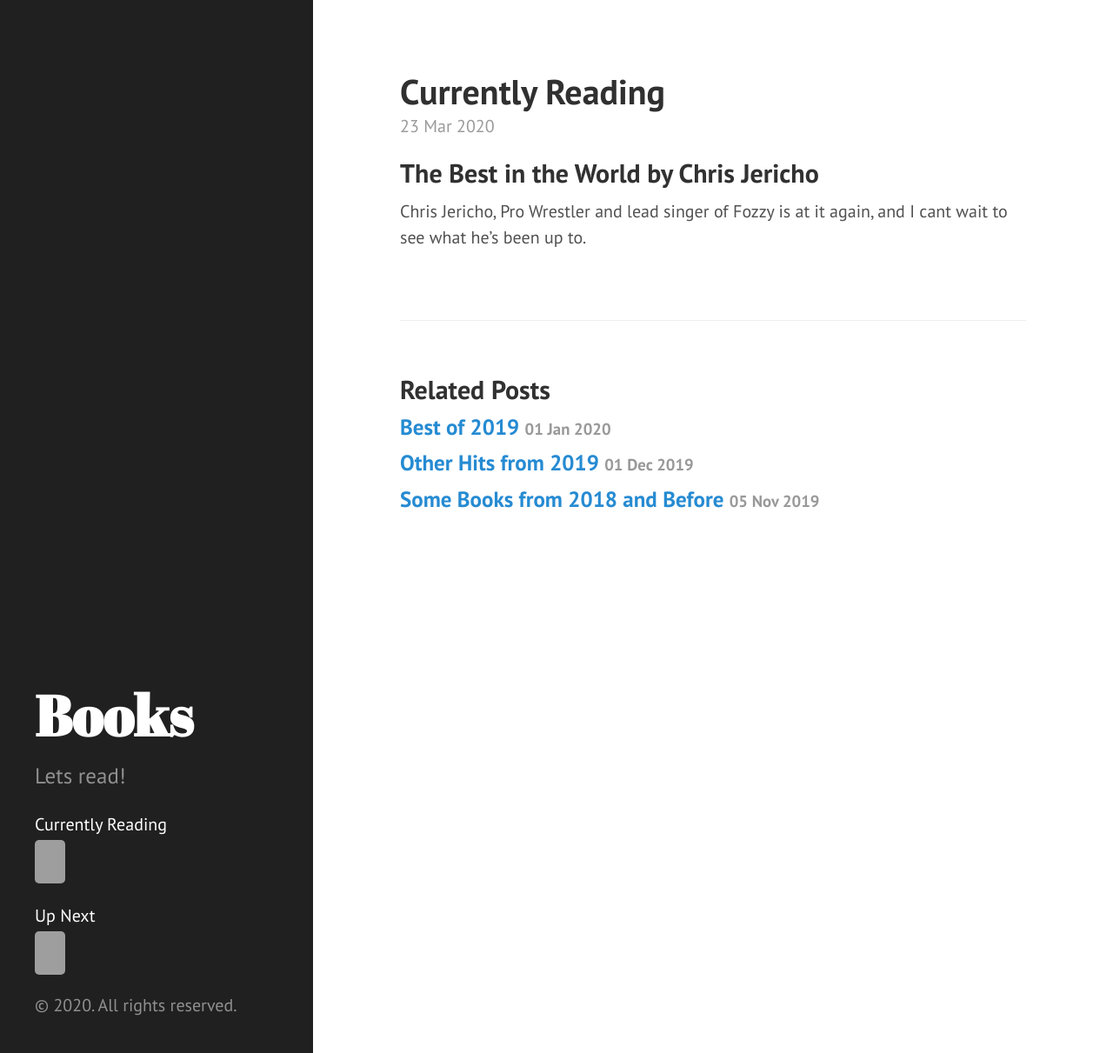
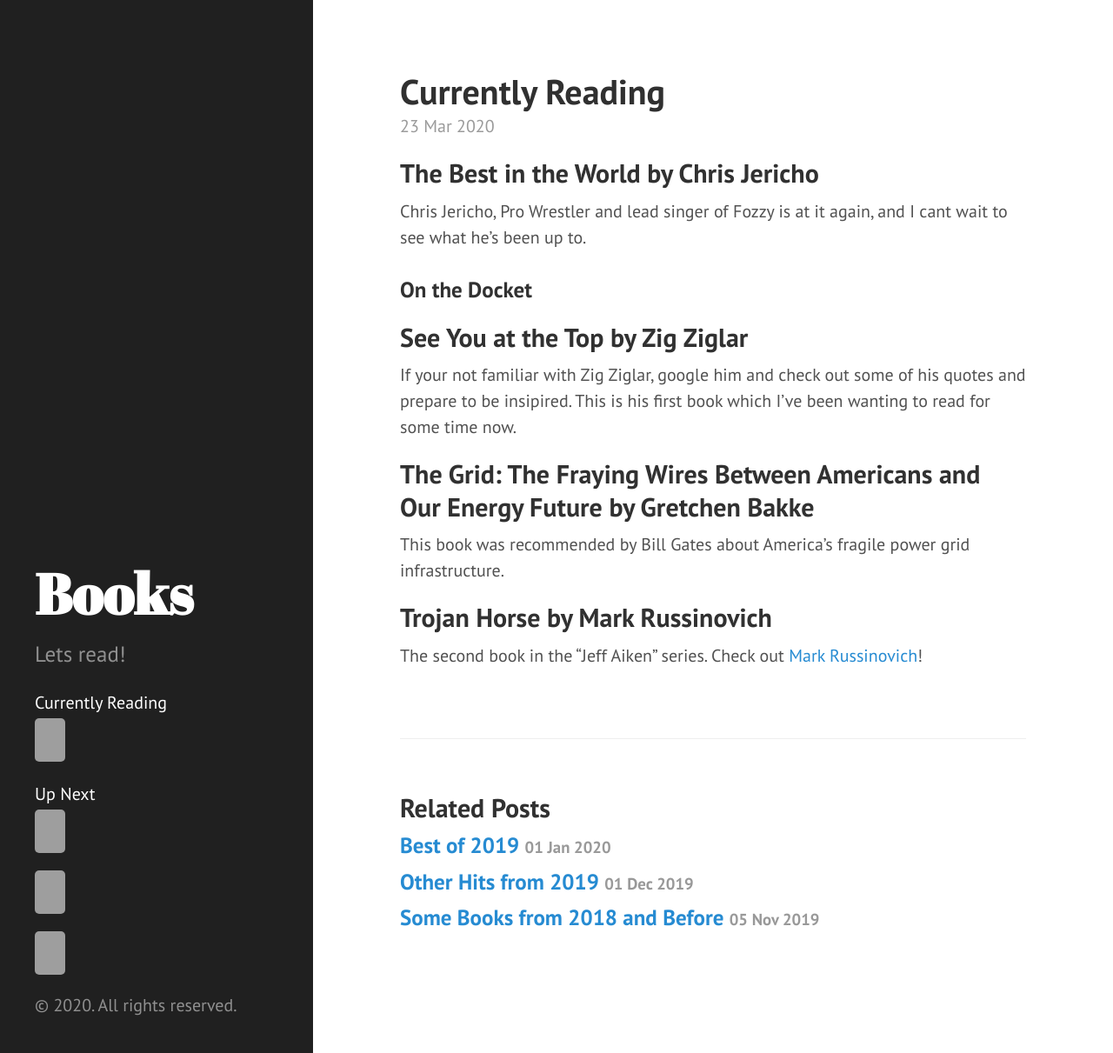
Before and after one commit to Kenstogram/Kenstogram.github.io, a Jekyll site: the page built from _posts/2020-03-23-currentlyreading.md, in a window 1280 px wide and 1211 px high. Shown: the whole window at 87% size. Built offline with Jekyll 4.4.1, drawn with Linux system fonts in a browser that asks for light colours; grey boxes are pictures that could not be loaded.

Commit message:
Coming Soon

```diff
--- a/_includes/sidebar.html
+++ b/_includes/sidebar.html
@@ -14,6 +14,8 @@
       <img src="https://images-na.ssl-images-amazon.com/images/I/51buuuL1LjL._SX331_BO1,204,203,200_.jpg" width="35" height="50">
       <a class="sidebar-nav-item" href="https://www.amazon.com/SEE-YOU-AT-TOP-Anniversary-ebook/dp/B0047T78TQ">Up Next</a>
       <img src="https://images-na.ssl-images-amazon.com/images/I/415CrbDNlHL._SX315_BO1,204,203,200_.jpg" width="35" height="50">
+      <img src="https://images-na.ssl-images-amazon.com/images/I/51XLPEBpwxL.jpg" width="35" height="50">
+      <img src="https://images-na.ssl-images-amazon.com/images/I/51jmoA-oa6L._SX331_BO1,204,203,200_.jpg" width="35" height="50">
 <!--      {% comment %}
         The code below dynamically generates a sidebar nav of pages with
         `layout: page` in the front-matter. See readme for usage.
--- a/_posts/2020-03-23-currentlyreading.md
+++ b/_posts/2020-03-23-currentlyreading.md
@@ -6,3 +6,17 @@
 ## The Best in the World by Chris Jericho
 
 Chris Jericho, Pro Wrestler and lead singer of Fozzy is at it again, and I cant wait to see what he's been up to.
+
+### On the Docket
+
+## See You at the Top by Zig Ziglar
+
+If your not familiar with Zig Ziglar, google him and check out some of his quotes and prepare to be insipired. This is his first book which I've been wanting to read for some time now.
+
+## The Grid: The Fraying Wires Between Americans and Our Energy Future by Gretchen Bakke
+
+This book was recommended by Bill Gates about America's fragile power grid infrastructure.
+
+## Trojan Horse by Mark Russinovich
+
+The second book in the "Jeff Aiken" series. Check out [Mark Russinovich](https://en.wikipedia.org/wiki/Mark_Russinovich)!
```
Also changed, not shown: _posts/2019-11-05-2018reads.md (+5 -5 lines).
